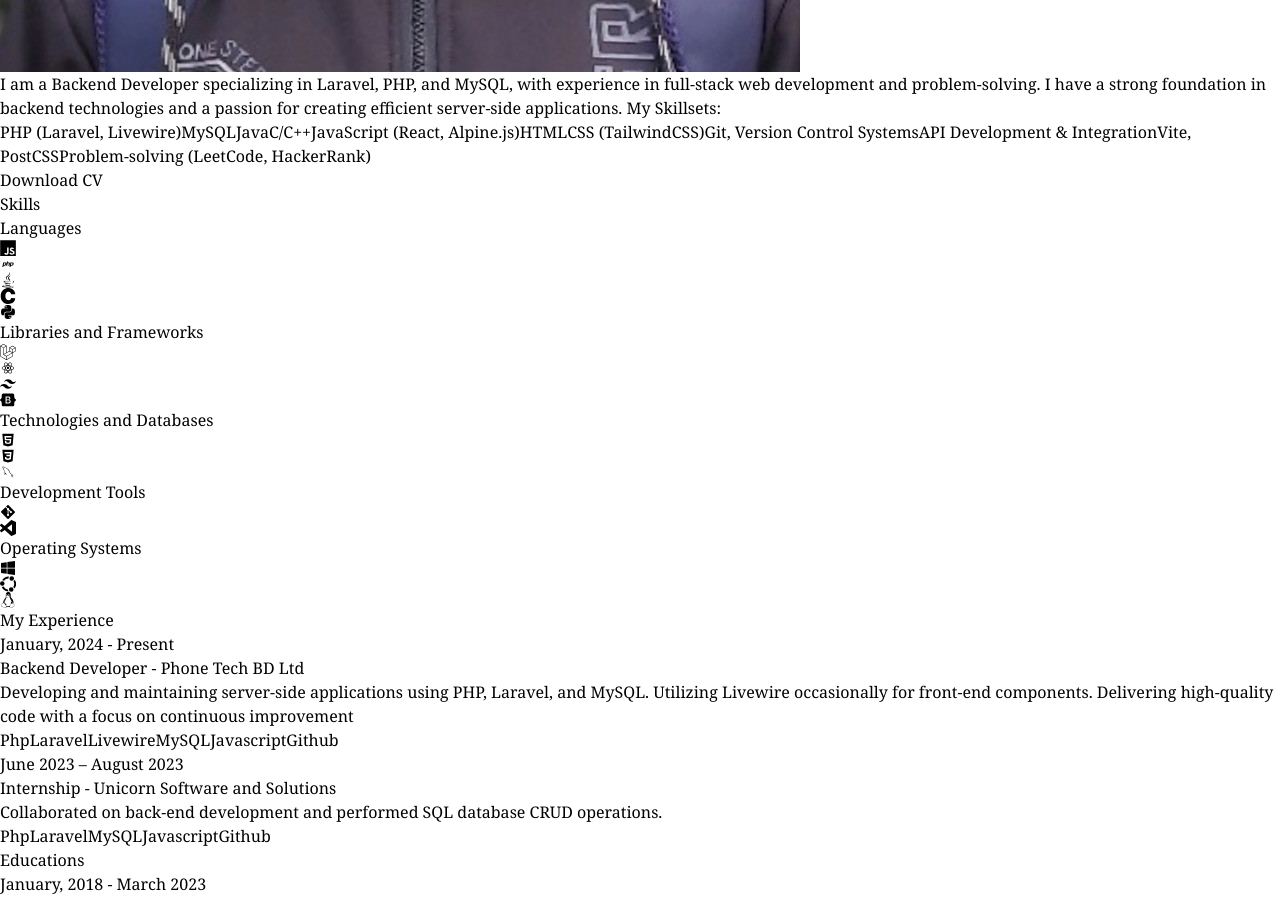
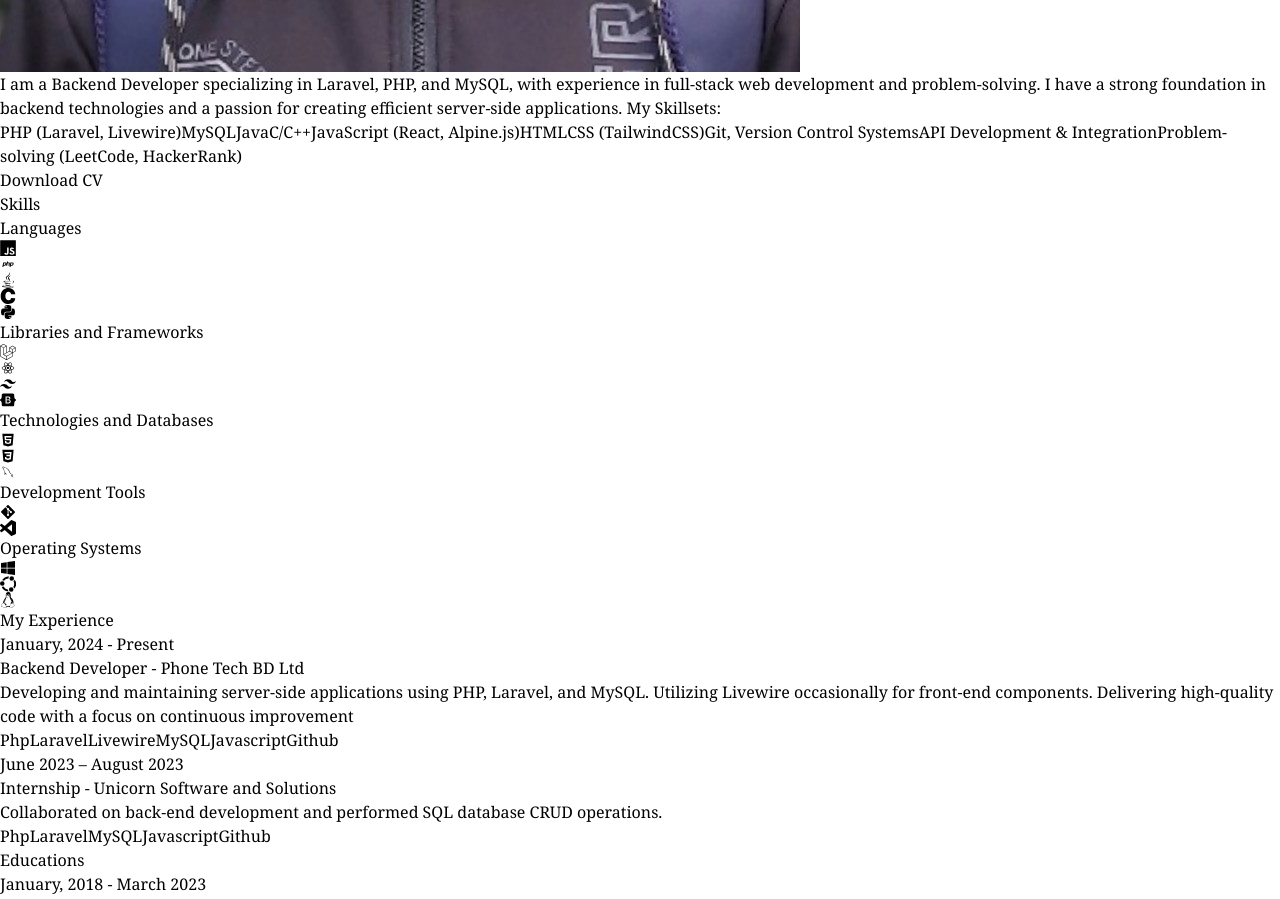
Before and after one commit to imrankabir02/portfolio, a React (Vite) app: page / in a window 1280 px wide. Shown: the part 1540-2439 px from the top of the page. Built offline with nearby package versions, Linux system fonts and the light colour scheme; a web font is replaced by a local one.

Commit message:
code updated

```diff
--- a/src/constants/index.js
+++ b/src/constants/index.js
@@ -23,7 +23,6 @@ export const SKILLSETS = [
   "CSS (TailwindCSS)",
   "Git, Version Control Systems",
   "API Development & Integration",
-  "Vite, PostCSS",
   "Problem-solving (LeetCode, HackerRank)",
 ];
 
```
